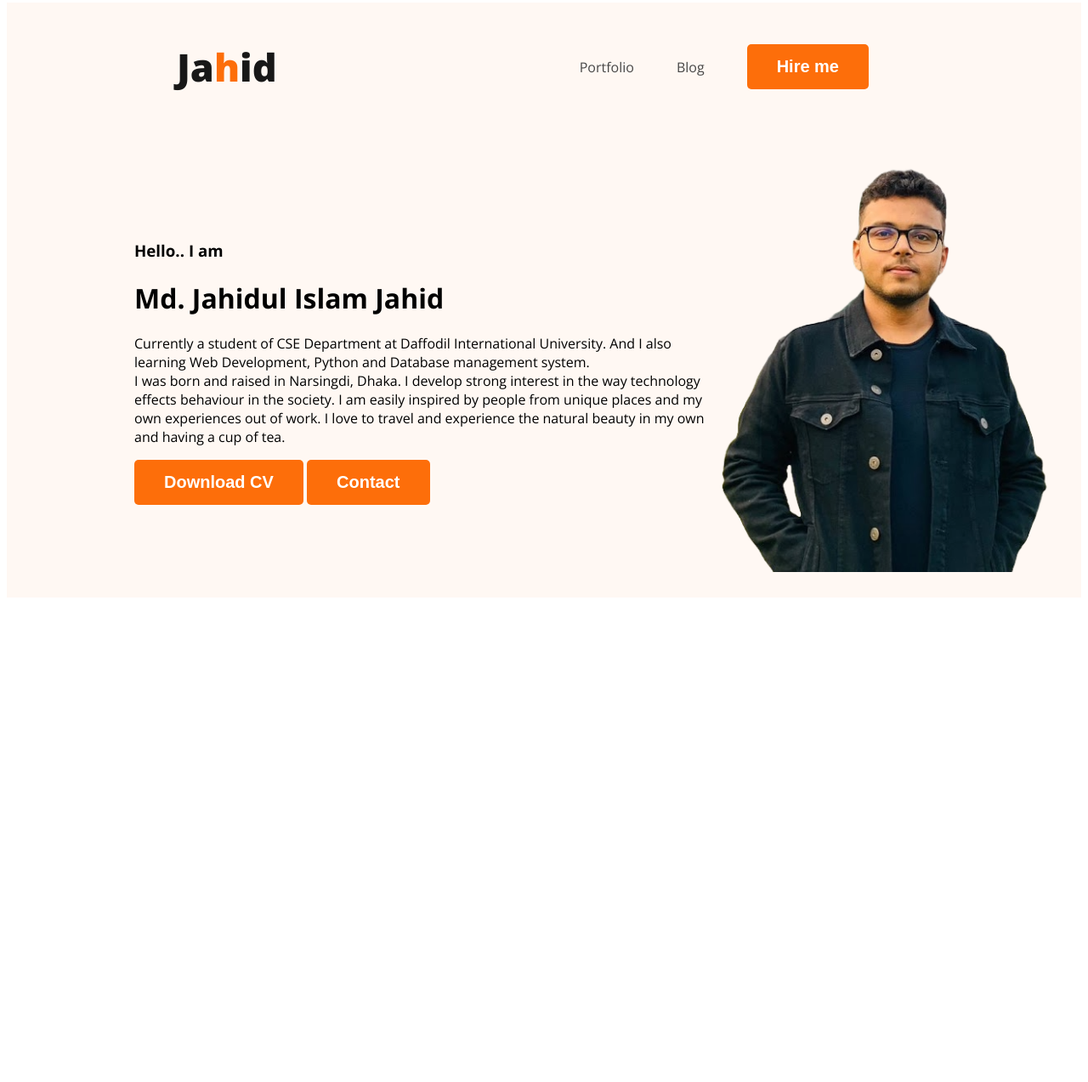
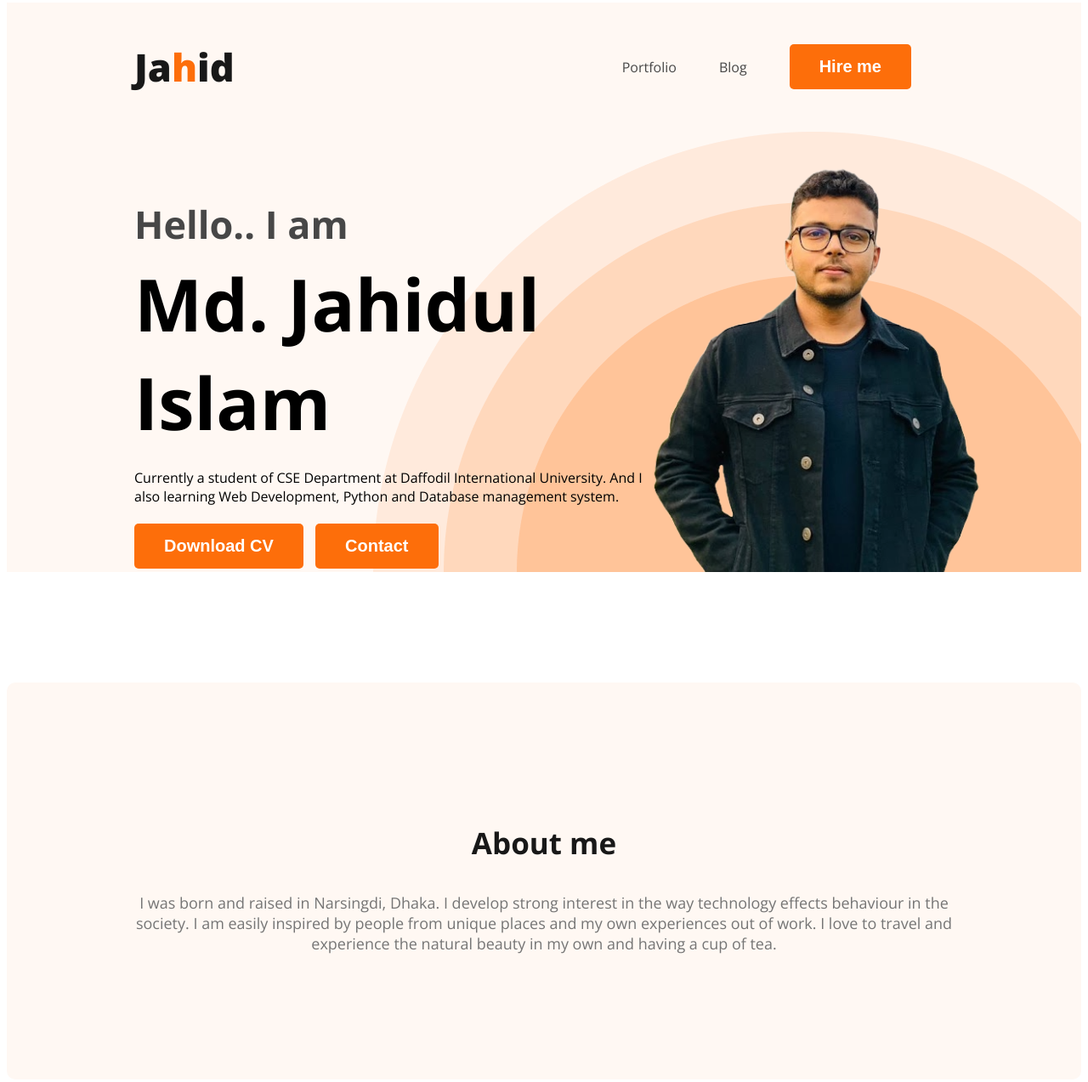
Before and after one commit to jahidulislam-jahid/practice-portfolio, a plain HTML site: page index.html in a window 1280 px wide. Shown: the part 5-1278 px from the top of the page at 85% size. Before the commit the page ends 800 px from the top, so only its background shows below. Drawn offline with nearby package versions, Linux system fonts and the light colour scheme.

Commit message:
updating

```diff
--- a/index.html
+++ b/index.html
@@ -25,18 +25,16 @@
             </ul>
         </nav>
         <div class="banner">
+            <!-- <img  class="dev-pic" src="images/developer.png" alt="dev pic"> -->
             <div class="banner-content">
                 <h3 class="banner-greeting">
                     Hello.. I am
                 </h3>
-                <h1 class="banner-heading"> Md. Jahidul Islam Jahid</h1>
-                <p>Currently a student of CSE Department at Daffodil International University. And I also learning Web Development, Python and Database management system. <br>
-                    I was born and raised in Narsingdi, Dhaka. I develop strong interest in the way technology effects
-                    behaviour in the society. I am easily inspired by people from unique places and my own experiences
-                    out of work. I love to travel and experience the natural beauty in my own and having a cup of tea.
+                <h1 class="banner-heading"> Md. Jahidul Islam </h1>
+                <p class="description">Currently a student of CSE Department at Daffodil International University. And I also learning Web Development, Python and Database management system.
                 </p>
                 <button class="btn-primary">Download CV</button>
-                <button class="btn-primary">Contact</button>
+                <button id="dcv" class="btn-primary">Contact</button>
             </div>
             <img class="profile-pic" src="images/Jahid.png" alt="my picture">
         </div>
@@ -44,6 +42,12 @@
     </header>
 
     <main>
+        <section class="about">
+            <h3 class="section-title"> About me</h3>
+            <p class="section-description">
+                I was born and raised in Narsingdi, Dhaka. I develop strong interest in the way technology effects behaviour in the society. I am easily inspired by people from unique places and my own experiences out of work. I love to travel and experience the natural beauty in my own and having a cup of tea.
+            </p>
+        </section>
 
     </main>
 
--- a/styles/portfolio.css
+++ b/styles/portfolio.css
@@ -3,11 +3,12 @@ body {
     font-family: 'Lato', sans-serif;
     font-family: 'Open Sans', sans-serif;
 }
-.text-primary{
-    color:#FD6E0A;
+
+.text-primary {
+    color: #FD6E0A;
 }
 
-.btn-primary{
+.btn-primary {
     border-radius: 5px;
     background: #FD6E0A;
     border: 0;
@@ -17,12 +18,26 @@ body {
     font-weight: 700;
     padding: 15px 35px;
 }
+
+.section-title {
+    color: #181818;
+    text-align: center;
+    font-size: 35px;
+    font-weight: 700;
+}
+
+.section-description {
+    color: #757575;
+    text-align: center;
+    font-size: 18px;
+}
+
 /* nav related styles  */
 nav {
     display: flex;
     justify-content: space-between;
     align-items: center;
-    margin: 0 200px;
+    margin: 0 150px;
 }
 
 .nav-title {
@@ -30,35 +45,85 @@ nav {
     font-size: 45px;
     font-weight: 800;
 }
-.just-h{
+
+.just-h {
     color: #FD6E0A;
 }
 
-nav > ul{
+nav>ul {
     display: flex;
     align-items: center;
 }
 
-nav li{
+nav li {
     list-style: none;
     margin-right: 50px;
 }
 
-nav a{
+nav a {
     text-decoration: none;
     color: #474747;
 }
 
 /* header related style */
 
-.header-class{
+.header-class {
     background: #FFF8F3;
+    background-image: url(../images/header_bg.png);
+    background-repeat: no-repeat;
+    background-position: bottom right;
 }
-.banner{
-    padding: 30px 30px 30px 150px;
+
+.banner {
+    padding: 30px 30px 0 150px;
     display: flex;
     align-items: center;
+    justify-content: space-between;
 }
-.banner .profile-pic{
+
+/* .dev-pic{
+    width: 80px;
+    align-content: baseline;
+    position: relative;
+    justify-content: left;
+} */
+.banner-content {
+    max-width: 650px;
+}
+
+.banner .profile-pic {
     width: 400px;
+    padding-right: 80px;
 }
+
+.banner-greeting {
+    font-size: 45px;
+    color: #474747;
+    margin-bottom: 0;
+}
+
+.banner-heading {
+    font-size: 85px;
+    font-weight: 700px;
+    margin-top: 5px;
+    margin-bottom: 20px;
+}
+
+.description {
+    padding-bottom: 5px;
+    width: fit-content;
+}
+
+#dcv {
+    margin-left: 10px;
+}
+
+/* main section styles */
+
+/* about section styles */
+.about {
+    padding: 130px;
+    border-radius: 10px;
+    background: #FFF8F3;
+    margin: 130px 0;
+}
```
